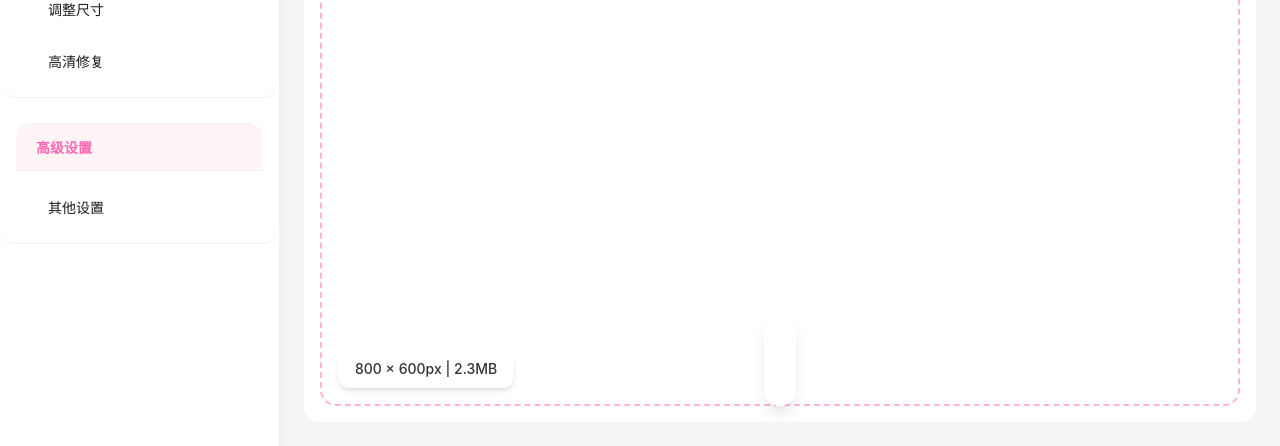
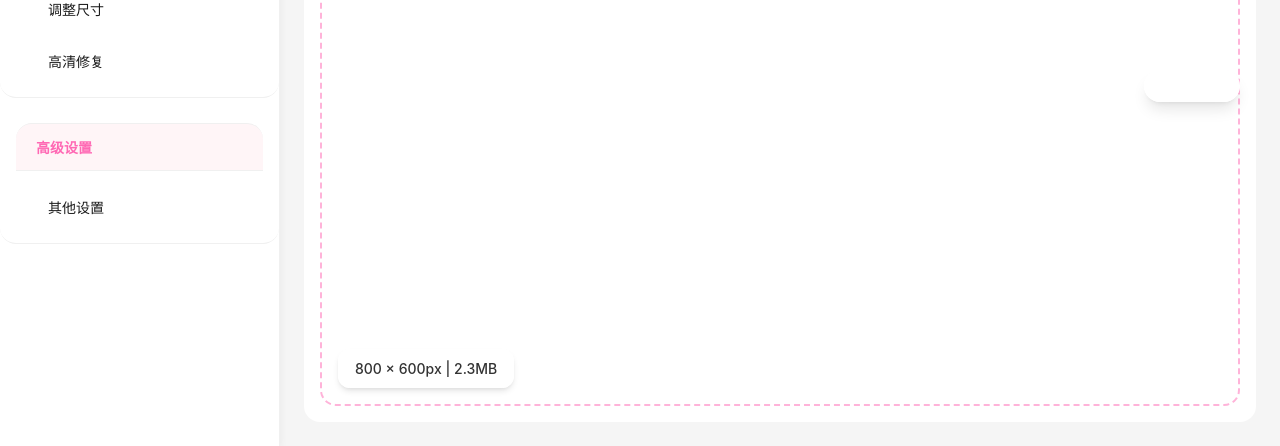
Before and after one commit to nanxfu/img-dataset-processor, a React (Vite) app: page / in a window 1280 px wide. Shown: the part 354-800 px from the top of the page. Built offline with nearby package versions, Linux system fonts and the light colour scheme.

Commit message:
fix: enhance visual effects for thumbnail and zoomControls

```diff
--- a/src/features/EditorSpace/components/ImagePreview.tsx
+++ b/src/features/EditorSpace/components/ImagePreview.tsx
@@ -86,8 +86,8 @@ const MetadataPanel = styled.div`
 const ZoomControls = styled.div`
   /* 布局属性 */
   position: absolute;
-  right: 0;
-  bottom: 0;
+  left: 0;
+  bottom: 64px;
 
   /* 盒模型属性 */
   margin: 16px;
--- a/src/features/EditorSpace/components/ThumbnailPanel.tsx
+++ b/src/features/EditorSpace/components/ThumbnailPanel.tsx
@@ -1,4 +1,4 @@
-import { LeftOutlined, RightOutlined } from '@ant-design/icons';
+import { DownOutlined, UpOutlined } from '@ant-design/icons';
 import { useEffect, useRef, useState } from 'react';
 import { styled } from 'styled-components';
 
@@ -6,9 +6,9 @@ import { useImageStore } from '../../../store/useImageStore';
 
 const ThumbnailPanelContainer = styled.div<{ $isVisible: boolean }>`
   position: absolute;
-  bottom: 16px;
-  left: 50%;
-  transform: translateX(-50%);
+  right: 16px;
+  top: 50%;
+  transform: translateY(-50%);
   padding: 12px;
   background-color: rgba(255, 255, 255, 0.95);
   border-radius: 20px;
@@ -17,31 +17,33 @@ const ThumbnailPanelContainer = styled.div<{ $isVisible: boolean }>`
     0px 4px 6px -4px rgba(0, 0, 0, 0.1),
     0px 10px 15px -3px rgba(0, 0, 0, 0.1);
   transition: all 0.3s ease-in-out;
-  transform: translateX(-50%) translateY(${props => (props.$isVisible ? '0' : '100px')});
+  transform: translateY(-50%) translateX(${props => (props.$isVisible ? '0' : '100px')});
   opacity: ${props => (props.$isVisible ? '1' : '0')};
   pointer-events: ${props => (props.$isVisible ? 'auto' : 'none')};
   z-index: 1000;
   display: flex;
+  flex-direction: column;
   align-items: center;
   gap: 8px;
-  height: 96px; /* 增加整体高度，为缩略图的hover效果留出空间 */
+  width: 96px; /* 为垂直布局设置固定宽度 */
   overflow: visible; /* 允许子元素溢出 */
 `;
 
 const ThumbnailsScrollContainer = styled.div`
   display: flex;
-  max-width: 500px;
-  overflow-x: hidden;
-  overflow-y: visible;
+  flex-direction: column;
+  max-height: 500px;
+  overflow-y: hidden;
+  overflow-x: visible;
   scrollbar-width: thin;
   scrollbar-color: rgba(255, 105, 180, 0.5) transparent;
-  height: 84px; /* 增加高度，为悬停放大效果留出空间 */
-  padding: 8px 0; /* 上下增加间距，为放大效果提供空间 */
+  width: 84px; /* 增加宽度，为悬停放大效果留出空间 */
+  padding: 0 8px; /* 左右增加间距，为放大效果提供空间 */
 
   /* 自定义滚动条样式 */
   &::-webkit-scrollbar {
-    height: 6px;
-    width: 0;
+    width: 6px;
+    height: 0;
   }
 
   &::-webkit-scrollbar-track {
@@ -61,9 +63,10 @@ const ThumbnailsScrollContainer = styled.div`
 
 const ThumbnailsWrapper = styled.div`
   display: flex;
+  flex-direction: column;
   gap: 16px; /* 增加间隔，为悬停效果腾出更多空间 */
-  padding: 0 4px;
-  height: 64px; /* 与缩略图高度一致 */
+  padding: 4px 0;
+  width: 64px; /* 与缩略图宽度一致 */
   align-items: center;
 `;
 
@@ -123,22 +126,22 @@ const ThumbnailPanel: React.FC<ThumbnailPanelProps> = ({ isVisible }) => {
   const [scrollPosition, setScrollPosition] = useState(0);
   const scrollContainerRef = useRef<HTMLDivElement | null>(null);
 
-  const scrollLeft = () => {
+  const scrollUp = () => {
     if (scrollContainerRef.current) {
-      const currentScroll = scrollContainerRef.current.scrollLeft;
+      const currentScroll = scrollContainerRef.current.scrollTop;
       scrollContainerRef.current.scrollTo({
-        left: currentScroll - 200,
+        top: currentScroll - 200,
         behavior: 'smooth',
       });
       setScrollPosition(currentScroll - 200);
     }
   };
 
-  const scrollRight = () => {
+  const scrollDown = () => {
     if (scrollContainerRef.current) {
-      const currentScroll = scrollContainerRef.current.scrollLeft;
+      const currentScroll = scrollContainerRef.current.scrollTop;
       scrollContainerRef.current.scrollTo({
-        left: currentScroll + 200,
+        top: currentScroll + 200,
         behavior: 'smooth',
       });
       setScrollPosition(currentScroll + 200);
@@ -146,24 +149,24 @@ const ThumbnailPanel: React.FC<ThumbnailPanelProps> = ({ isVisible }) => {
   };
 
   const handleScroll = (e: React.UIEvent<HTMLDivElement>) => {
-    const newScrollPosition = e.currentTarget.scrollLeft;
+    const newScrollPosition = e.currentTarget.scrollTop;
     setScrollPosition(newScrollPosition);
   };
 
-  const hasMoreLeft = scrollPosition > 0;
-  const hasMoreRight = scrollContainerRef.current
+  const hasMoreUp = scrollPosition > 0;
+  const hasMoreDown = scrollContainerRef.current
     ? scrollPosition <
-      scrollContainerRef.current.scrollWidth - scrollContainerRef.current.clientWidth - 10
+      scrollContainerRef.current.scrollHeight - scrollContainerRef.current.clientHeight - 10
     : false;
 
   useEffect(() => {
     // 当图片列表变化时，检查是否有更多图片可滚动
     if (scrollContainerRef.current) {
       const hasMore =
-        scrollContainerRef.current.scrollWidth > scrollContainerRef.current.clientWidth;
+        scrollContainerRef.current.scrollHeight > scrollContainerRef.current.clientHeight;
       if (!hasMore) {
         setScrollPosition(0);
-        scrollContainerRef.current.scrollTo({ left: 0 });
+        scrollContainerRef.current.scrollTo({ top: 0 });
       }
     }
   }, [images.length]);
@@ -171,8 +174,8 @@ const ThumbnailPanel: React.FC<ThumbnailPanelProps> = ({ isVisible }) => {
   return (
     <ThumbnailPanelContainer $isVisible={isVisible}>
       {images.length > 5 && (
-        <NavButton onClick={scrollLeft} disabled={!hasMoreLeft}>
-          <LeftOutlined />
+        <NavButton onClick={scrollUp} disabled={!hasMoreUp}>
+          <UpOutlined />
         </NavButton>
       )}
 
@@ -191,8 +194,8 @@ const ThumbnailPanel: React.FC<ThumbnailPanelProps> = ({ isVisible }) => {
       </ThumbnailsScrollContainer>
 
       {images.length > 5 && (
-        <NavButton onClick={scrollRight} disabled={!hasMoreRight}>
-          <RightOutlined />
+        <NavButton onClick={scrollDown} disabled={!hasMoreDown}>
+          <DownOutlined />
         </NavButton>
       )}
     </ThumbnailPanelContainer>
```
